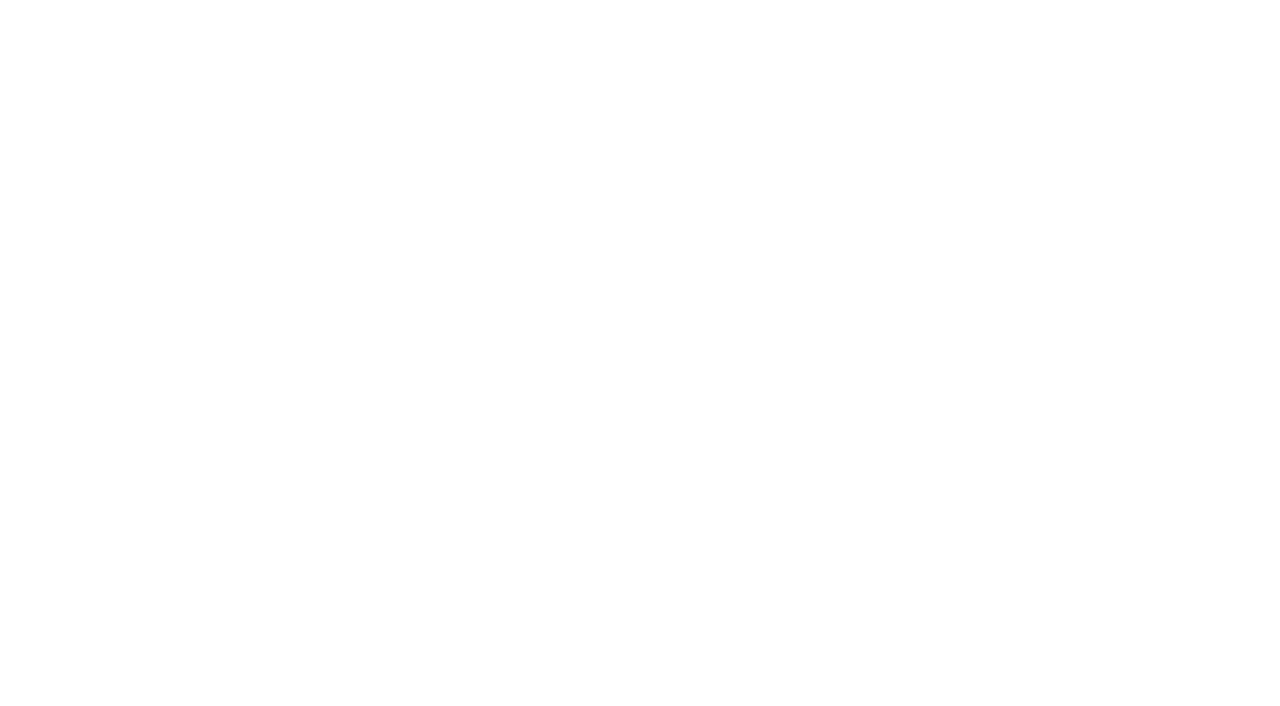
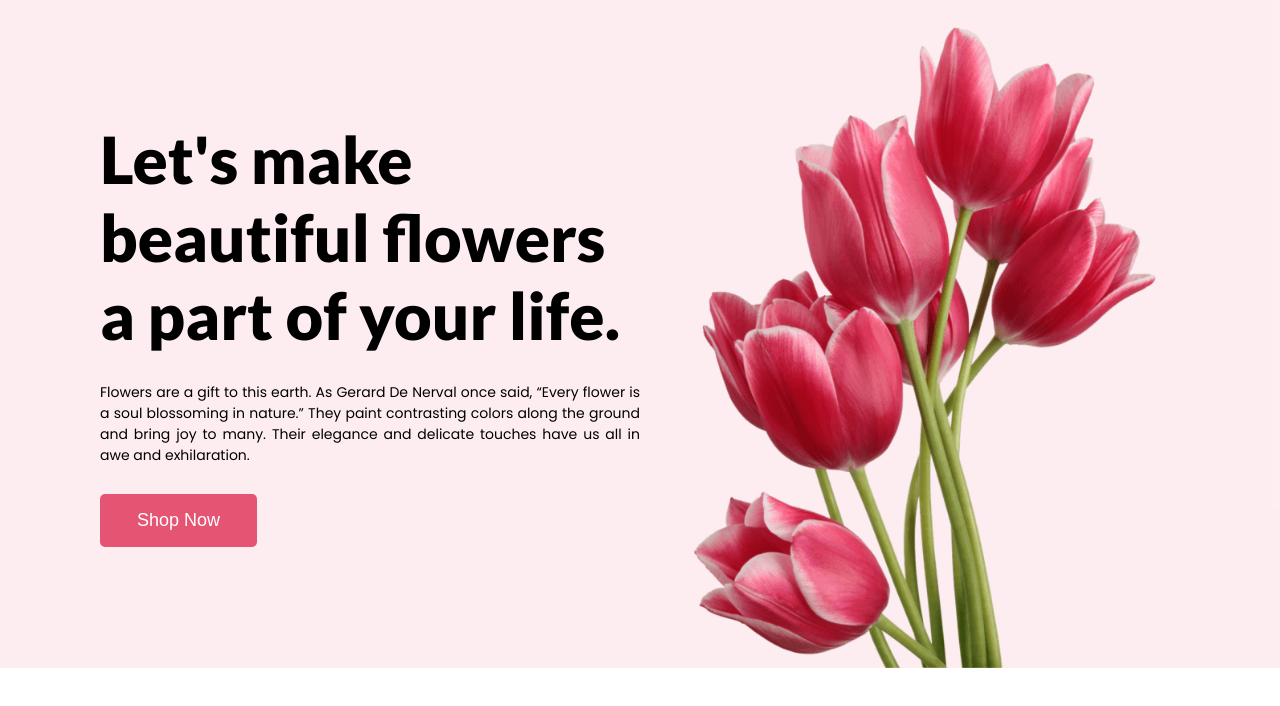
Before and after one commit to safinxr/flower-shop, a plain HTML site: page index.html in a window 1280 px wide. Drawn offline with Linux system fonts and the light colour scheme.

Commit message:
header part done

```diff
--- a/css/main.css
+++ b/css/main.css
@@ -0,0 +1,57 @@
+/* Font family */
+@import url('https://fonts.googleapis.com/css2?family=Lato:wght@700;900&family=Poppins&display=swap');
+
+*{
+    margin: 0;
+    padding: 0;
+}
+
+body{
+    font-family: 'Lato', sans-serif;
+}
+p{
+    font-family: 'Poppins', sans-serif;
+}
+
+/* common css */
+.primary-btn{
+    border: none;
+    background-color: #E55473;
+    color: #FFFFFF;
+    padding: 16px 37px;
+    border-radius: 5px;
+    font-size: 18px;
+    cursor: pointer;
+}
+
+/* Header section */
+header{
+    background-color: #E554731A;
+
+}
+
+.top-banner{
+    margin: 0 100px;
+    display: flex;
+    justify-content: space-between;
+    align-items: center;
+
+}
+.top-banner-text{
+    width: 50%;
+}
+.top-banner-text > h1{
+    font-size: 65px;
+    font-weight: 800;
+    margin-bottom: 28px;
+}
+.top-banner-text > p{
+    text-align: justify;
+    font-size: 14px;
+    margin-bottom: 28px;
+}
+.top-banner-img{
+    width: 510px;
+    margin-top: 25px;
+
+}
--- a/index.html
+++ b/index.html
@@ -3,9 +3,22 @@
 <head>
     <meta charset="UTF-8">
     <meta name="viewport" content="width=device-width, initial-scale=1.0">
-    <title>Document</title>
+    <title>Flower-shop</title>
+    <link rel="stylesheet" href="css/main.css">
 </head>
 <body>
+    <header>
+        <div class="top-banner">
+            <div class="top-banner-text">
+                <h1>Let's make beautiful flowers a part of your life.</h1>
+                <p>Flowers are a gift to this earth. As Gerard De Nerval once said, “Every flower is a soul blossoming in nature.” They paint contrasting colors along the ground and bring joy to many. Their elegance and delicate touches have us all in awe and exhilaration.</p>
+                <button class="primary-btn">Shop Now</button>
+            </div>
+            <img class="top-banner-img" src="images/pngwing 10.png" alt="">
+        </div>
+    </header>
+    <main>
 
+    </main>
 </body>
 </html>
```
